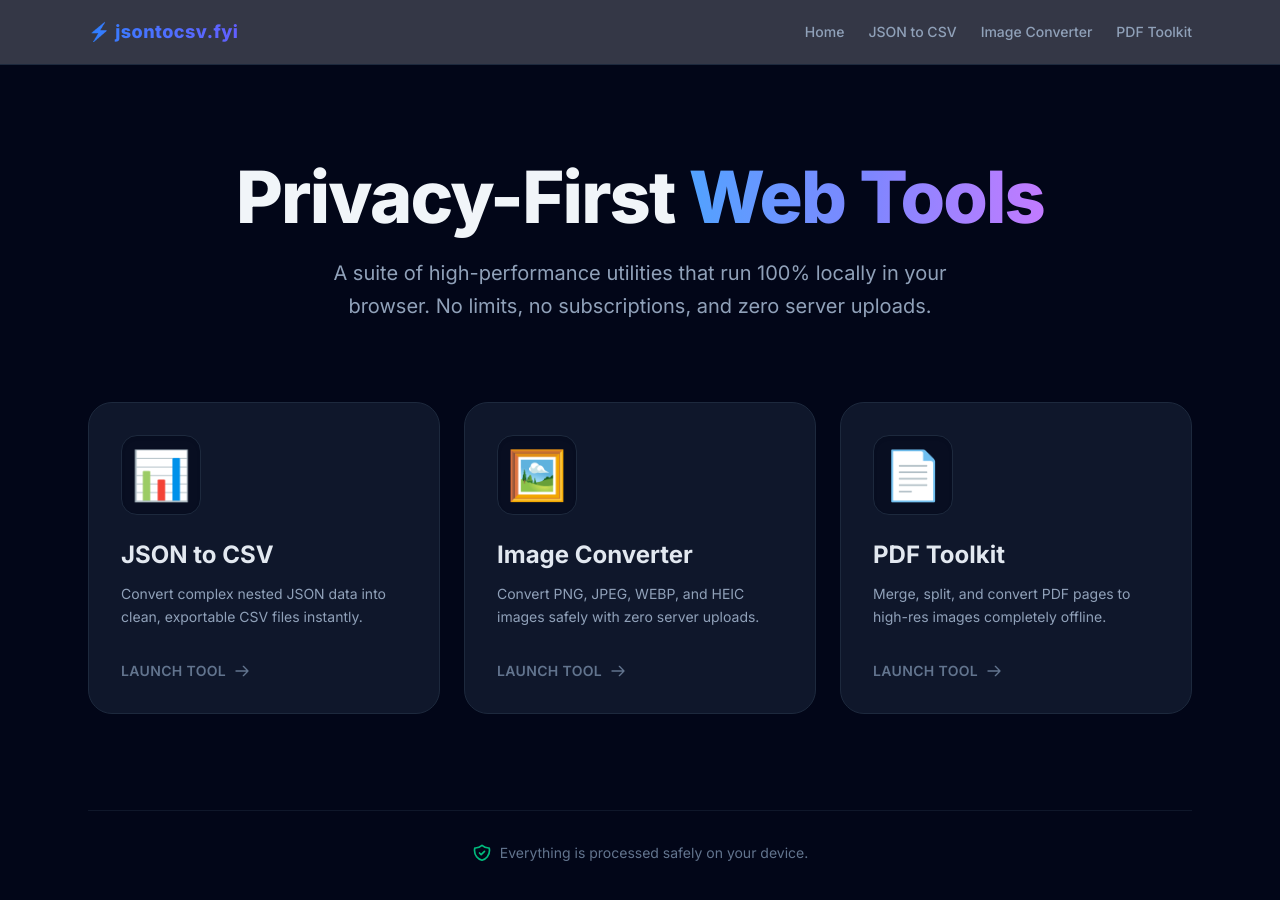
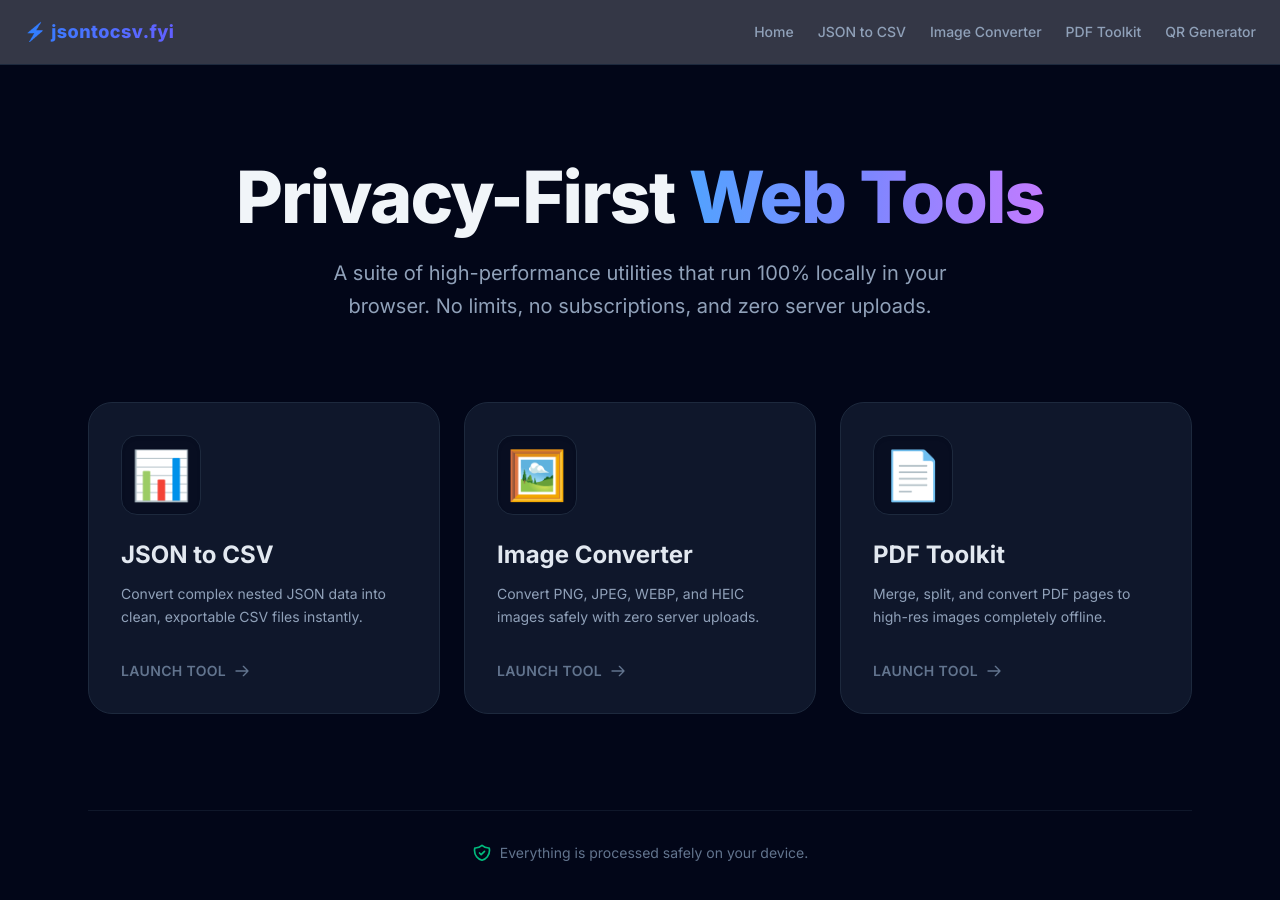
Before and after one commit to remstr/json-csv-converter, a Next.js app: page / in a window 1280 px wide. Shown: the top 900 px of the page. Built offline with nearby package versions, Linux system fonts and the light colour scheme.

Commit message:
Update layout.js to include QR Generator link

```diff
--- a/src/app/layout.js
+++ b/src/app/layout.js
@@ -6,7 +6,7 @@ const inter = Inter({ subsets: ["latin"] });
 
 export const metadata = {
   title: "jsontocsv.fyi | Privacy-First Web Tools",
-  description: "Free, client-side tools for JSON, Images, and PDFs.",
+  description: "Free, client-side tools for JSON, Images, PDFs, and QR Codes.",
 };
 
 export default function RootLayout({ children }) {
@@ -15,18 +15,19 @@ export default function RootLayout({ children }) {
       <body className={`${inter.className} bg-slate-950 text-slate-100 min-h-screen flex flex-col`}>
         {/* Global Navigation Bar */}
         <nav className="w-full border-b border-slate-800 bg-slate-950/80 backdrop-blur-md sticky top-0 z-50">
-          <div className="max-w-6xl mx-auto px-6 h-16 flex items-center justify-between">
+          <div className="max-w-7xl mx-auto px-6 h-16 flex items-center justify-between">
             {/* Logo / Home Button */}
             <Link href="/" className="font-extrabold text-lg tracking-wide text-white flex items-center gap-2 hover:opacity-80 transition">
               <span className="bg-gradient-to-r from-blue-500 to-indigo-500 text-transparent bg-clip-text">⚡ jsontocsv.fyi</span>
             </Link>
 
             {/* Quick Links */}
-            <div className="hidden md:flex gap-6 text-sm font-medium text-slate-400">
+            <div className="hidden lg:flex gap-6 text-sm font-medium text-slate-400">
               <Link href="/" className="hover:text-white transition">Home</Link>
               <Link href="/json-to-csv" className="hover:text-amber-400 transition">JSON to CSV</Link>
               <Link href="/image-converter" className="hover:text-blue-400 transition">Image Converter</Link>
               <Link href="/pdf-converter" className="hover:text-emerald-400 transition">PDF Toolkit</Link>
+              <Link href="/qr-generator" className="hover:text-violet-400 transition">QR Generator</Link>
             </div>
           </div>
         </nav>
```
